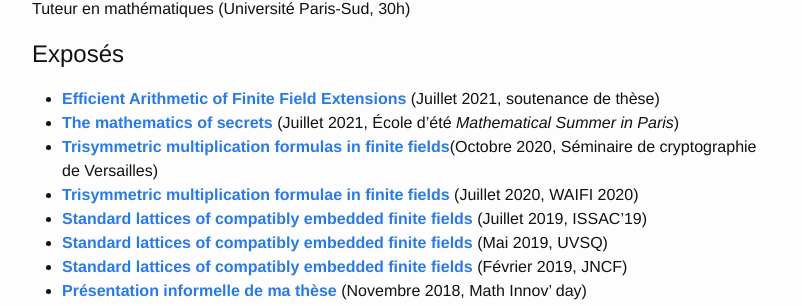
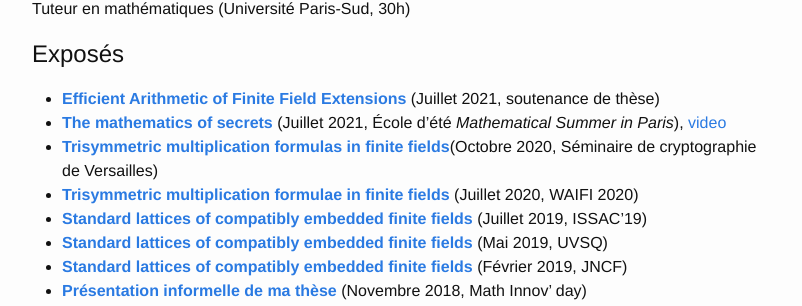
Before and after one commit to erou/erou.github.io, a Jekyll site: the page built from index.md, in a window 1280 px wide. Shown: the part 1514-1820 px from the top of the page, without its empty margins (238-1040 px from the left). Built offline with Jekyll 4.4.1, drawn with Linux system fonts in a browser that asks for light colours.

Commit message:
link to a video

```diff
--- a/index.md
+++ b/index.md
@@ -99,7 +99,8 @@ Vous trouverez plus de détails sur la [page dédiée](teaching).
 * [**Efficient Arithmetic of Finite Field Extensions**](talk-defense.pdf)
   (Juillet 2021, soutenance de thèse)
 * [**The mathematics of secrets**](talk-msp.pdf)
-  (Juillet 2021, École d'été *Mathematical Summer in Paris*)
+  (Juillet 2021, École d'été *Mathematical Summer in Paris*),
+[video](https://www.mathematicalsummerinparis.fr/wp-content/uploads/2021/07/MSP2021Rousseaufinal.mp4)
 * [**Trisymmetric multiplication formulas in finite
   fields**](talk-crypto.pdf)(Octobre 2020, Séminaire de cryptographie de
 Versailles)
```
Also changed, not shown: en/index.md (+2 -1 lines).
